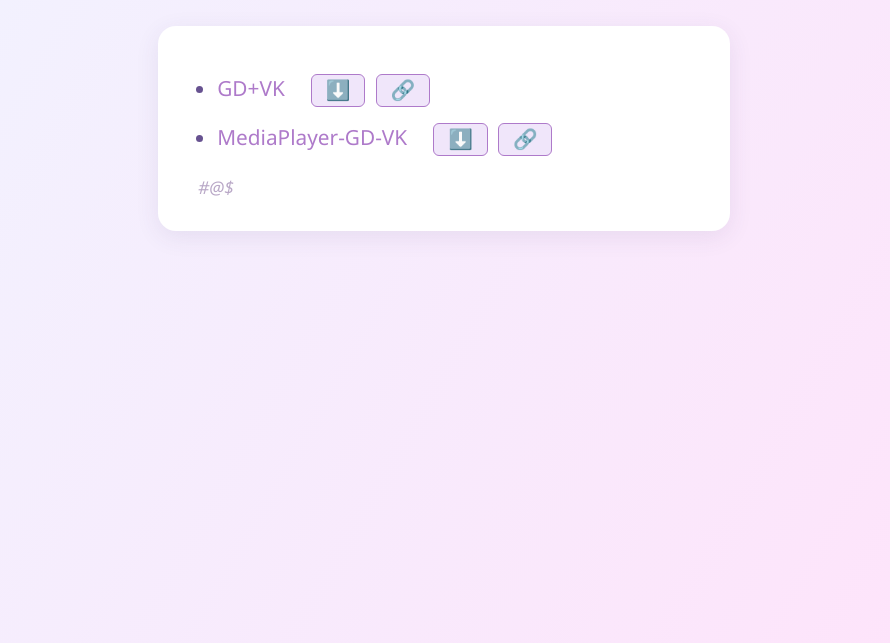
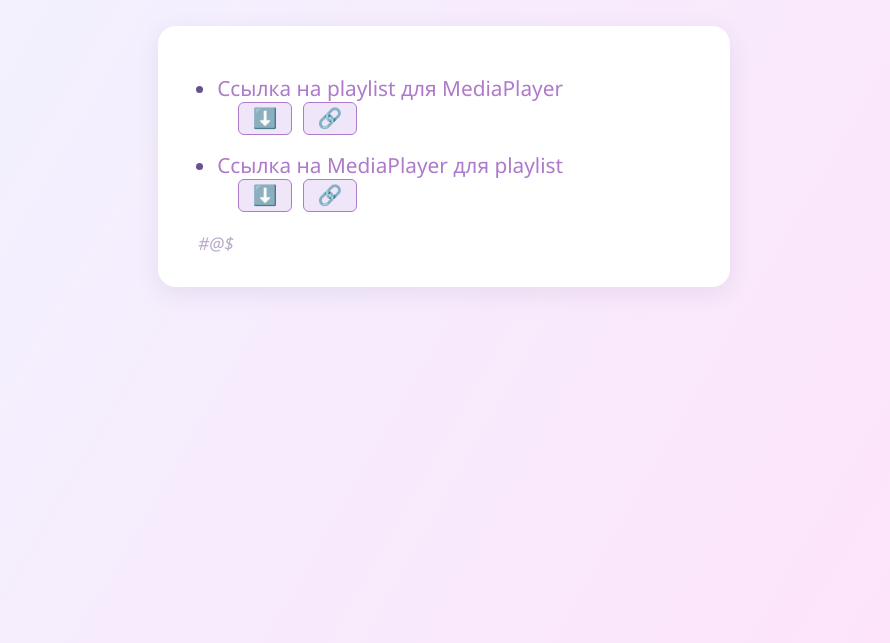
Before and after one commit to berlandbor/playlists, a plain HTML site: page index.html in a window 1280 px wide. Shown: the part 157-800 px from the top of the page, without its empty margins (196-1086 px from the left). Drawn offline with Linux system fonts and the light colour scheme.

Commit message:
Update index.html

```diff
--- a/index.html
+++ b/index.html
@@ -85,7 +85,7 @@
   <div class="playlist-list">
     <ul>
       <li>
-        <a href="https://berlandbors.github.io/playlists/berlandbor-1.json" target="_blank">GD+VK</a>
+        <a href="https://berlandbors.github.io/playlists/berlandbor-1.json" target="_blank">Ссылка на playlist для MediaPlayer</a>
         <span class="action-btns">
           <a href="https://berlandbors.github.io/playlists/berlandbor-1.json" download="berlandbor-1.json">
             <button title="Скачать">⬇️</button>
@@ -94,7 +94,7 @@
         </span>
       </li>
       <li>
-        <a href="https://berlandbors.github.io/MediaPlayer-GD-VK/" target="_blank">MediaPlayer-GD-VK</a>
+        <a href="https://berlandbors.github.io/MediaPlayer-GD-VK/" target="_blank">Ссылка на MediaPlayer для playlist</a>
         <span class="action-btns">
           <a href="https://berlandbors.github.io/MediaPlayer-GD-VK/" download>
             <button title="Скачать">⬇️</button>
```
